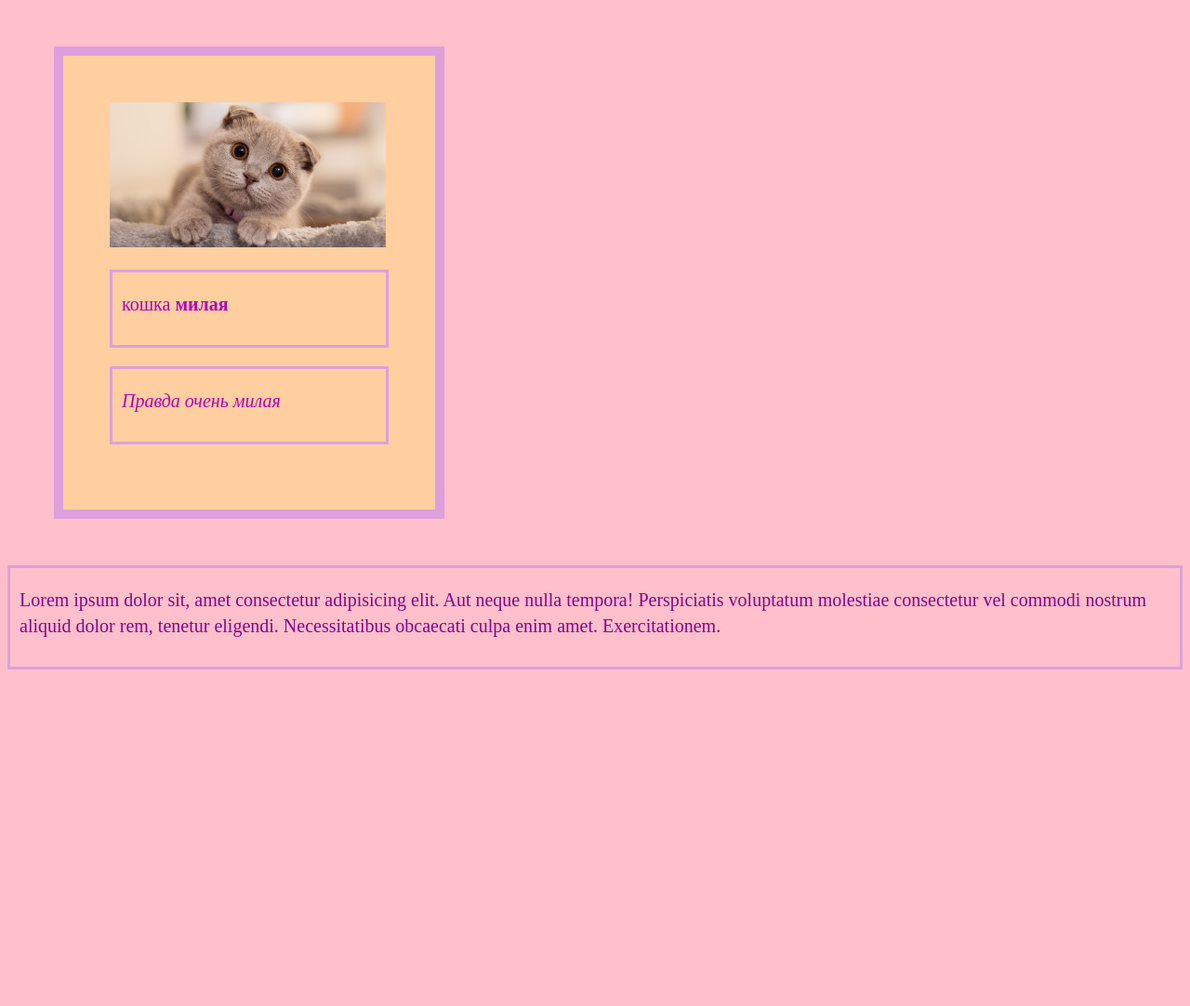
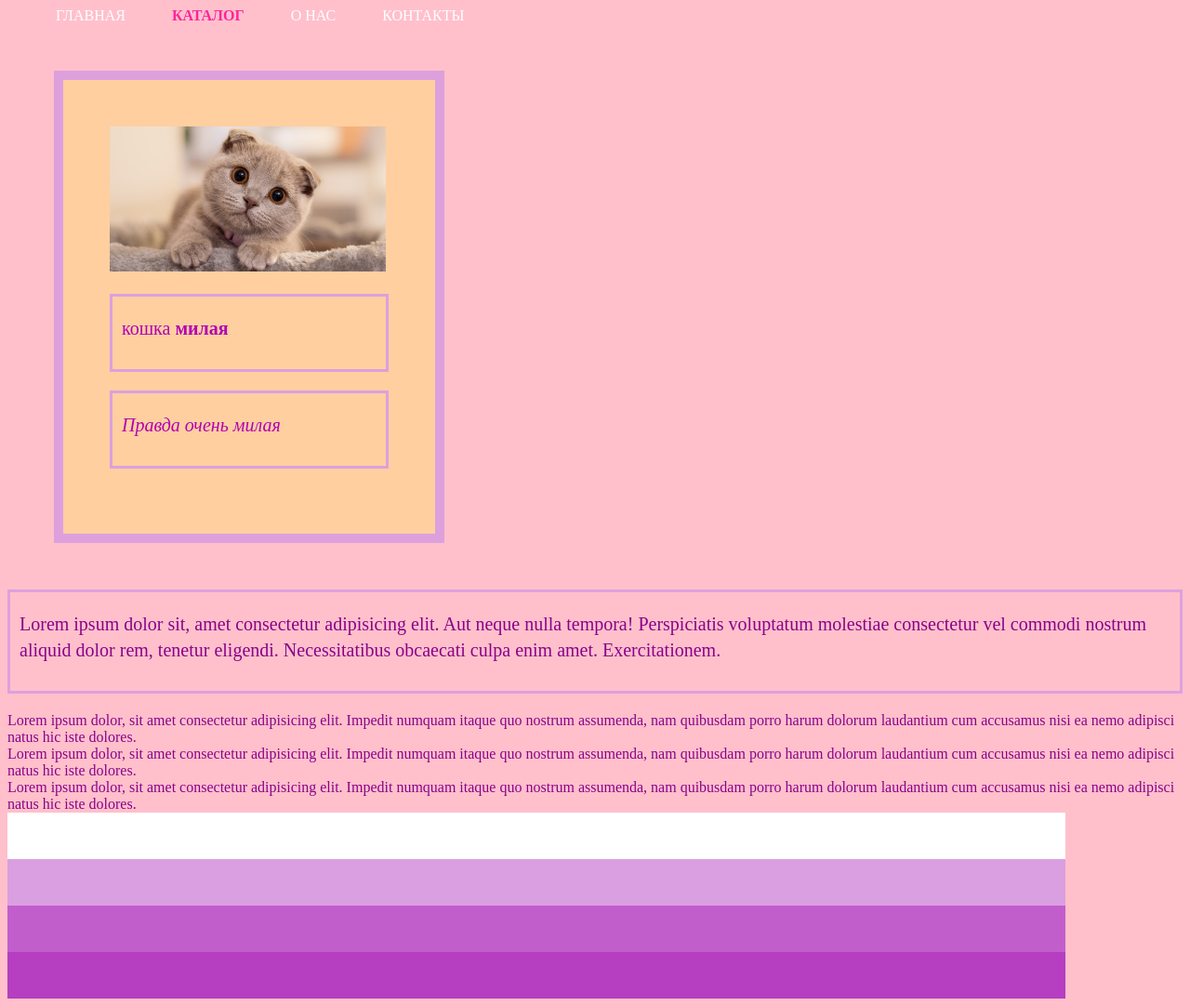
Before and after one commit to vikkkaa22/Memory-Game-Vite, a website built with Vite: page preprocessor.html in a window 1280 px wide. Shown: the whole page at 93% size. Before the commit the page ends 800 px from the top, so only its background shows below. Built offline with nearby package versions, Linux system fonts and the light colour scheme.

Commit message:
wrking saas 2

```diff
--- a/postcss.config.js
+++ b/postcss.config.js
@@ -1,10 +1,10 @@
 import autoprefixer from "autoprefixer";
 import { plugin } from "postcss";
 
-export default{
-    plugin:{
-        autoprefixer:{
-            overrideBrowserlist: ['>0.1%', 'last 2 versions', 'nod dead']
-        }
-    }
-}
+export default {
+    plugins: {
+        autoprefixer: {
+            overrideBrowserslist: ['> 0.1%', 'last 2 versions', 'not dead'],
+        },
+    },
+};
--- a/preprocessor.html
+++ b/preprocessor.html
@@ -1,17 +1,59 @@
 <!DOCTYPE html>
 <html lang="en">
+
 <head>
     <meta charset="UTF-8">
     <meta name="viewport" content="width=device-width, initial-scale=1.0">
     <title>Работа с препроцессором</title>
     <script type="module" src="src/preprocessor.js"></script>
 </head>
+
 <body>
+    <nav>
+        <ul class="menu">
+            <li><a class="menu__item" href="#">Главная</a></li>
+            <li><a class="menu__item menu__item--active" href="#">Каталог</a></li>
+            <li><a class="menu__item" href="#">О нас</a></li>
+            <li><a class="menu__item" href="#">Контакты</a></li>
+        </ul>
+    </nav>
     <div class="block">
         <img src="public/img/img2.jpg" alt="">
         <p>кошка <span class="bold">милая</span></p>
         <p>Правда очень милая</p>
     </div>
-    <p>Lorem ipsum dolor sit, amet consectetur adipisicing elit. Aut neque nulla tempora! Perspiciatis voluptatum molestiae consectetur vel commodi nostrum aliquid dolor rem, tenetur eligendi. Necessitatibus obcaecati culpa enim amet. Exercitationem.</p>
+    <p>Lorem ipsum dolor sit, amet consectetur adipisicing elit. Aut neque nulla tempora! Perspiciatis voluptatum
+        molestiae consectetur vel commodi nostrum aliquid dolor rem, tenetur eligendi. Necessitatibus obcaecati culpa
+        enim amet. Exercitationem.</p>
+    <div>
+        Lorem ipsum dolor, sit amet consectetur adipisicing elit. Impedit numquam itaque quo nostrum assumenda, nam
+        quibusdam porro harum dolorum laudantium cum accusamus nisi ea nemo adipisci natus hic iste dolores.
+    </div>
+    <div>
+        Lorem ipsum dolor, sit amet consectetur adipisicing elit. Impedit numquam itaque quo nostrum assumenda, nam
+        quibusdam porro harum dolorum laudantium cum accusamus nisi ea nemo adipisci natus hic iste dolores.
+    </div>
+    <div>
+        Lorem ipsum dolor, sit amet consectetur adipisicing elit. Impedit numquam itaque quo nostrum assumenda, nam
+        quibusdam porro harum dolorum laudantium cum accusamus nisi ea nemo adipisci natus hic iste dolores.
+    </div>
+
+    <div class="item-1">
+
+    </div>
+    <div class="item-2">
+
+    </div>
+    <div class="item-3">
+
+    </div>
+    <div class="item-4">
+
+    </div>
+    <div class="item-5">
+
+    </div>
+
 </body>
+
 </html>
--- a/src/main.scss
+++ b/src/main.scss
@@ -7,7 +7,7 @@ $w: 100px;
     line-height: 28px;
 }
 
-@mixin paddings($value, $border-color: plum){
+@mixin paddings($value, $border-color: plum) {
     border: 3px solid $border-color;
     padding-top: $value*2;
     padding-bottom: $value*3;
@@ -15,9 +15,19 @@ $w: 100px;
     padding-right: $value;
 }
 
+@mixin set-color-text {
+    @if(lightness($bg-color) < 30%) {
+        color: rgb(247, 181, 232);
+    }
+
+    @else {
+        color: darkmagenta
+    }
+}
 
 body {
     background-color: $bg-color;
+    @include set-color-text();
 }
 
 .block {
@@ -48,3 +58,46 @@ p {
     @include main-font;
     @include paddings(10px);
 }
+
+@for $i from 1 to 5 {
+    .item-#{$i} {
+        width: 90%;
+        height: 50px;
+        background-color: adjust-color(rgb(91, 31, 97), $lightness: 100% / $i);
+
+    }
+}
+
+/*-----------------------вёрстка меню-----------------------*/
+.menu {
+    max-width: 1200px;
+    margin: 0 auto;
+    display: flex;
+    flex-direction: row;
+    list-style: none;
+    gap: 50px;
+
+    &__item {
+        color: white;
+        text-transform: uppercase;
+        text-decoration: none;
+        transition: all 0, 4s;
+
+        &:hover {
+            color: rgb(228, 103, 151);
+        }
+
+        &--active {
+            font-weight: bold;
+            color: rgb(255, 35, 156);
+        }
+
+        @media(max-width: 900px) {
+            font-size: 20px;
+        }
+    }
+
+    @media (max-width: 768px) {
+        display: none;
+    }
+}
```
